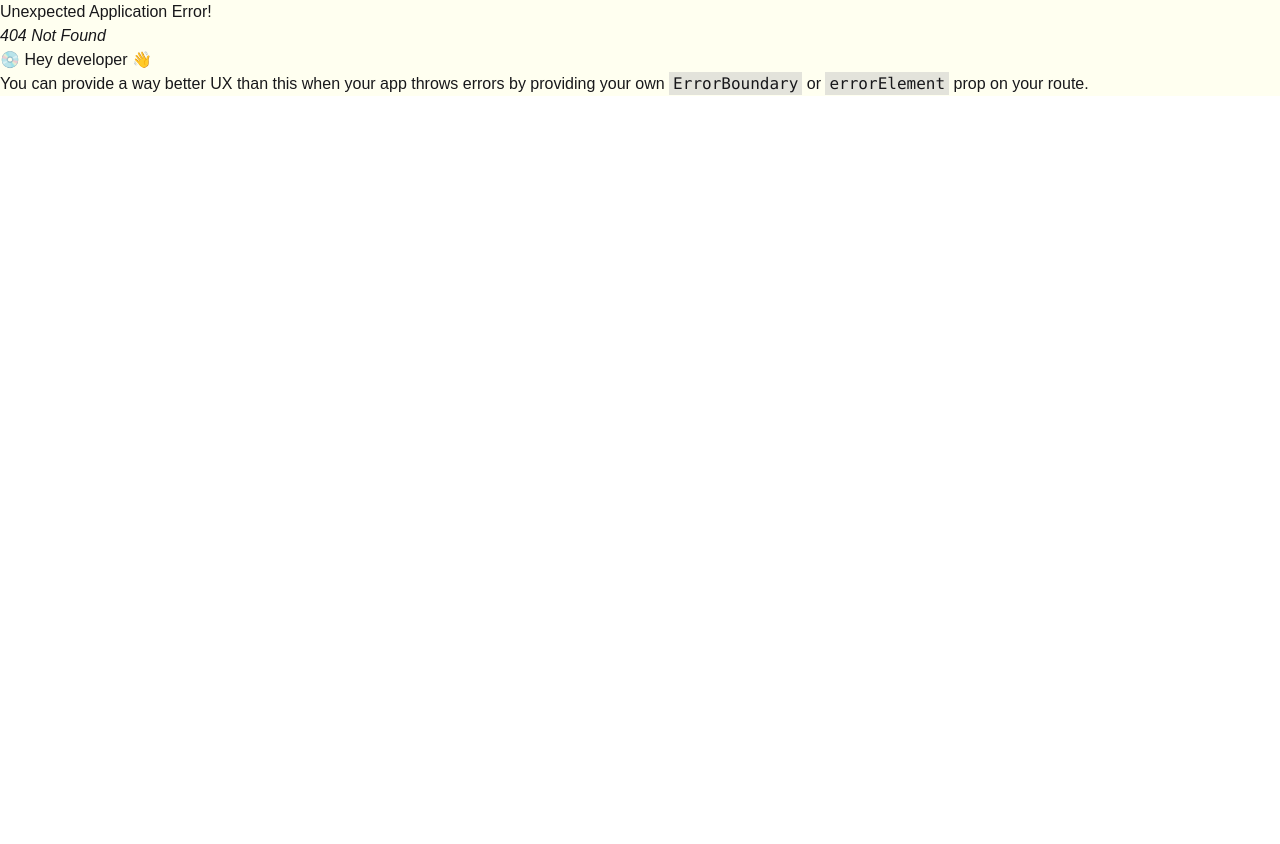
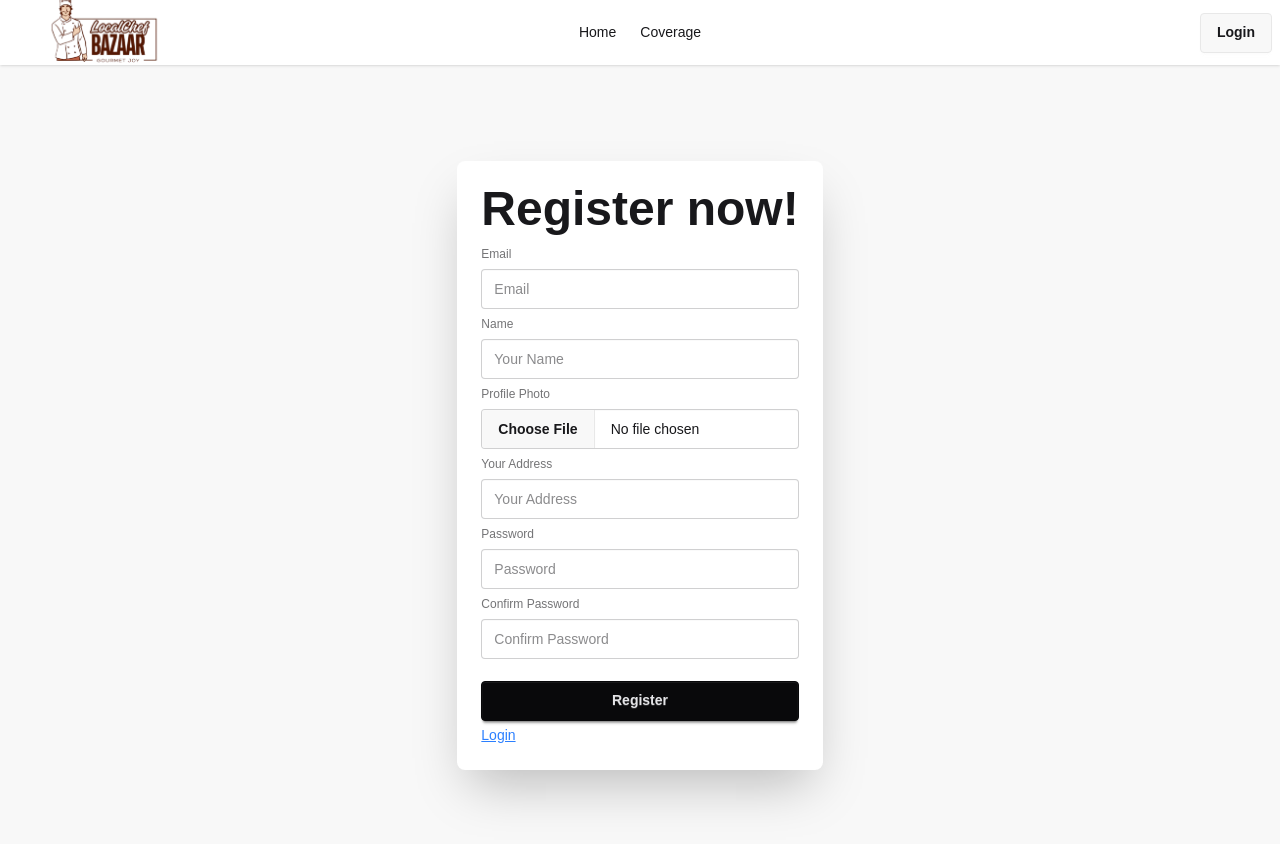
Before and after one commit to sabbirtanvir13/LocalChefBazaar-Frontend, a React (Vite) app: page /register in a window 1280 px wide. Before the commit this address had no page. Shown: the top 844 px of the page. Before the commit the page ends 800 px from the top, so only its background shows below. Built offline with nearby package versions, Linux system fonts and the light colour scheme.

Commit message:
added why  choose us

```diff
--- a/package.json
+++ b/package.json
@@ -14,6 +14,7 @@
     "motion": "^12.23.25",
     "react": "^19.2.0",
     "react-dom": "^19.2.0",
+    "react-hook-form": "^7.68.0",
     "react-icons": "^5.5.0",
     "react-router": "^7.10.1",
     "tailwindcss": "^4.1.17"
--- /dev/null
+++ b/src/Layouts/AuthLayout.jsx
@@ -0,0 +1,14 @@
+import React from 'react';
+import Navbar from '../Pages/Shared/Navbar/Navbar';
+import { Outlet } from 'react-router';
+
+const AuthLayout = () => {
+    return (
+        <div>
+            <Navbar></Navbar>
+            <Outlet></Outlet>
+        </div>
+    );
+};
+
+export default AuthLayout;
--- /dev/null
+++ b/src/Pages/Auth/Login/Login.jsx
@@ -0,0 +1,47 @@
+import React from 'react';
+import { useForm } from 'react-hook-form';
+import { Link } from 'react-router';
+
+const Login = () => {
+       const {
+            register,
+            handleSubmit,
+            formState: { errors }
+        } = useForm();
+
+ const handelLogin=(data)=>{
+    console.log(data)
+ }
+
+    return (
+        <div className="hero bg-base-200 min-h-screen">
+            <div className="hero-content flex-col lg:flex-row-reverse">
+
+                <div className="card bg-base-100 w-full max-w-sm shrink-0 shadow-2xl">
+                    <div className="card-body">
+                           <h1 className="text-5xl font-bold">Login now!</h1>
+                        <form onSubmit={handleSubmit(handelLogin)}>
+
+
+                        <fieldset className="fieldset">
+                            <label className="label">Email</label>
+                            <input    {...register('email', { required: true })} type="email" className="input" placeholder="Email" />
+
+                            <label className="label">Password</label>
+                            <input    {...register('password', { required: true })} type="password" className="input" placeholder="Password" />
+
+                            <div><a className="link link-hover">Forgot password?</a></div>
+                            <button className="btn btn-neutral mt-4">Login</button>
+                        </fieldset>
+                         </form>
+                        <Link
+
+                            className='text-blue-500 underline' to='/register'>Register</Link>
+                    </div>
+                </div>
+            </div>
+        </div>
+    );
+};
+
+export default Login;
--- /dev/null
+++ b/src/Pages/Auth/Register/Register.jsx
@@ -0,0 +1,114 @@
+
+import React from 'react';
+
+import { useForm } from 'react-hook-form';
+import { Link } from 'react-router';
+
+const Register = () => {
+    const {
+        register,
+        handleSubmit,
+        formState: { errors }
+    } = useForm();
+
+    const handelRegister = (data) => {
+        console.log(data);
+    };
+
+    return (
+        <div className="hero bg-base-200 min-h-screen">
+            <div className="hero-content flex-col lg:flex-row-reverse">
+                <div className="card bg-base-100 w-full max-w-sm shrink-0 shadow-2xl">
+                    <div className="card-body">
+                        <h1 className="text-5xl font-bold">Register now!</h1>
+
+                        <form onSubmit={handleSubmit(handelRegister)}>
+                            <fieldset className="fieldset">
+                                {/* email */}
+
+                                <label className="label">Email</label>
+                                <input
+                                    {...register('email', { required: true })}
+                                    type="email"
+                                    className="input"
+                                    placeholder="Email"
+                                />
+                                {errors.email && <p className="text-red-500">Email is required</p>}
+
+                                {/* name */}
+                                <label className="label">Name</label>
+                                <input
+                                    {...register('name', { required: true, maxLength: 20 })}
+                                    type="text"
+                                    className="input"
+                                    placeholder="Your Name"
+                                />
+                                {errors.name && <p className="text-red-500">Name is required</p>}
+
+                                {/* profile img */}
+
+                                <label className="label">Profile Photo</label>
+                                <input
+                                    {...register('photo')}
+                                    type="file"
+                                    className="file-input file-input-bordered w-full"
+                                />
+
+
+                                <label className="label">Your Address</label>
+                                <input
+                                    {...register('address', { required: true })}
+                                    type="text"
+                                    className="input"
+                                    placeholder="Your Address"
+                                />
+                                {errors.name && <p className="text-red-500"> Address is required</p>}
+
+                                <label className="label">Password</label>
+                                <input
+                                    {...register('password', {
+                                        required: true,
+                                        minLength: 6,
+                                        pattern: /^(?=.*[A-Z])(?=.*[a-z])(?=.*\d)(?=.*[@$!%*?&])[A-Za-z\d@$!%*?&]{8,}$/
+
+                                    })}
+                                    type="password"
+                                    className="input"
+                                    placeholder="Password"
+                                />
+
+                                {errors.password?.type === "required" && (
+                                    <p className="text-red-500">Password is required</p>
+                                )}
+                                {errors.password?.type === "minLength" && (
+                                    <p className="text-red-500">Password must be at least 6 characters</p>
+                                )}
+                                {errors.password?.type === "pattern" && (
+                                    <p className="text-red-500">
+                                        Must contain uppercase, lowercase, number & special character
+                                    </p>
+                                )}
+
+                                <label className="label">Confirm Password</label>
+                                <input
+                                    {...register('confirmPassword', { required: true })}
+                                    type="password"
+                                    className="input"
+                                    placeholder="Confirm Password"
+                                />
+
+                                <button className="btn btn-neutral mt-4">Register</button>
+                            </fieldset>
+                            <Link
+
+                                className='text-blue-500 underline' to='/login'>Login</Link>
+                        </form>
+
+                    </div>
+                </div>
+            </div>
+        </div>
+    );
+};
+
+export default Register;
--- a/src/Pages/Home/Home/Home.jsx
+++ b/src/Pages/Home/Home/Home.jsx
@@ -1,6 +1,7 @@
 import React from 'react';
 import FoodBanner from '../Banner/FoodBanner';
 import WhyChooseUs from '../WhyChooseUs/WhyChooseUs';
+import TopChef from '../TopChef/TopChef';
 
 
 const Home = () => {
@@ -8,6 +9,7 @@ const Home = () => {
         <div>
          <FoodBanner></FoodBanner>
       <WhyChooseUs></WhyChooseUs>
+      <TopChef></TopChef>
         </div>
     );
 };
--- a/src/Pages/Home/TopChef/TopChef.jsx
+++ b/src/Pages/Home/TopChef/TopChef.jsx
@@ -1,11 +1,53 @@
-import React from 'react';
+import React from "react";
+import Container from "../../Shared/Container";
 
 const TopChef = () => {
-    return (
-        <div>
+  const chefs = [
+    {
+      name: "Chef Anna",
+      img: "https://i.ibb.co/BV9yMbQ3/download-10.png",
+      specialty: "Italian Cuisine",
+    },
+    {
+      name: "Chef Brian",
+      img: "https://i.ibb.co/YBfCg9Gg/download-12.png",
+      specialty: "Bakery & Desserts",
+    },
+    {
+      name: "Chef Clara",
+      img: "https://i.ibb.co/mFbMp38V/download-11.png",
+      specialty: "Asian Fusion",
+    },
+  ];
 
+  return (
+    <Container>
+      <div className="max-w-6xl mx-auto px-4 py-16">
+        <h3 className="text-4xl font-bold text-center mb-12 text-orange-500">
+          Meet Our Top Chefs
+        </h3>
+
+        <div className="grid grid-cols-1 sm:grid-cols-2 md:grid-cols-3 gap-8">
+          {chefs.map((chef, index) => (
+            <div
+              key={index}
+              className="relative bg-[#ece0d1] rounded-3xl overflow-hidden shadow-xl transform transition duration-500 hover:scale-105 hover:shadow-2xl"
+            >
+              <img
+                src={chef.img}
+                alt={chef.name}
+                className="w-full h-72 md:h-80 lg:h-96 object-contain p-6"
+              />
+              <div className="p-6 text-center">
+                <h4 className="text-2xl font-semibold mb-2">{chef.name}</h4>
+                <p className="text-gray-600">{chef.specialty}</p>
+              </div>
+            </div>
+          ))}
         </div>
-    );
+      </div>
+    </Container>
+  );
 };
 
 export default TopChef;
--- a/src/Pages/Shared/Navbar/Navbar.jsx
+++ b/src/Pages/Shared/Navbar/Navbar.jsx
@@ -1,7 +1,14 @@
 import React from 'react';
 import Logo from '../../../components/Logo/Logo';
+import { Link, NavLink } from 'react-router';
 
 const Navbar = () => {
+     const links = <>
+      <li><NavLink to='/'>Home</NavLink></li>
+      <li><NavLink to='/meals'>Coverage</NavLink></li>
+
+
+    </>
     return (
         <div className="navbar bg-base-100 shadow-sm">
   <div className="navbar-start">
@@ -12,36 +19,22 @@ const Navbar = () => {
       <ul
         tabIndex="-1"
         className="menu menu-sm dropdown-content bg-base-100 rounded-box z-1 mt-3 w-52 p-2 shadow">
-        <li><a>Item 1</a></li>
-        <li>
-          <a>Parent</a>
-          <ul className="p-2">
-            <li><a>Submenu 1</a></li>
-            <li><a>Submenu 2</a></li>
-          </ul>
-        </li>
-        <li><a>Item 3</a></li>
+        {
+          links
+        }
       </ul>
     </div>
     <a className="btn btn-ghost text-xl"><Logo></Logo></a>
   </div>
   <div className="navbar-center hidden lg:flex">
     <ul className="menu menu-horizontal px-1">
-      <li><a>Item 1</a></li>
-      <li>
-        <details>
-          <summary>Parent</summary>
-          <ul className="p-2 bg-base-100 w-40 z-1">
-            <li><a>Submenu 1</a></li>
-            <li><a>Submenu 2</a></li>
-          </ul>
-        </details>
-      </li>
-      <li><a>Item 3</a></li>
+      {
+        links
+      }
     </ul>
   </div>
   <div className="navbar-end">
-    <a className="btn">Button</a>
+  <Link to='/login' className='btn'>Login</Link>
   </div>
 </div>
     );
--- a/src/Routes/Router.jsx
+++ b/src/Routes/Router.jsx
@@ -1,6 +1,9 @@
 import { createBrowserRouter } from "react-router";
 import RootLayout from "../Layouts/RootLayout";
 import Home from "../Pages/Home/Home/Home";
+import Login from "../Pages/Auth/Login/Login";
+import Register from "../Pages/Auth/Register/Register";
+import AuthLayout from "../Layouts/AuthLayout";
 
 export const router = createBrowserRouter([
     {
@@ -12,5 +15,19 @@ export const router = createBrowserRouter([
                Component: Home
             }
         ]
-    }
+    },
+     {
+    path:'/',
+    Component:AuthLayout,
+    children:[
+      {
+        path:'/login',
+        Component:Login
+      },
+      {
+        path:'/register',
+        Component:Register
+      }
+    ]
+  }
 ])
```
Also changed, not shown: 1 other file (tests, documents, lock files or other folders).
